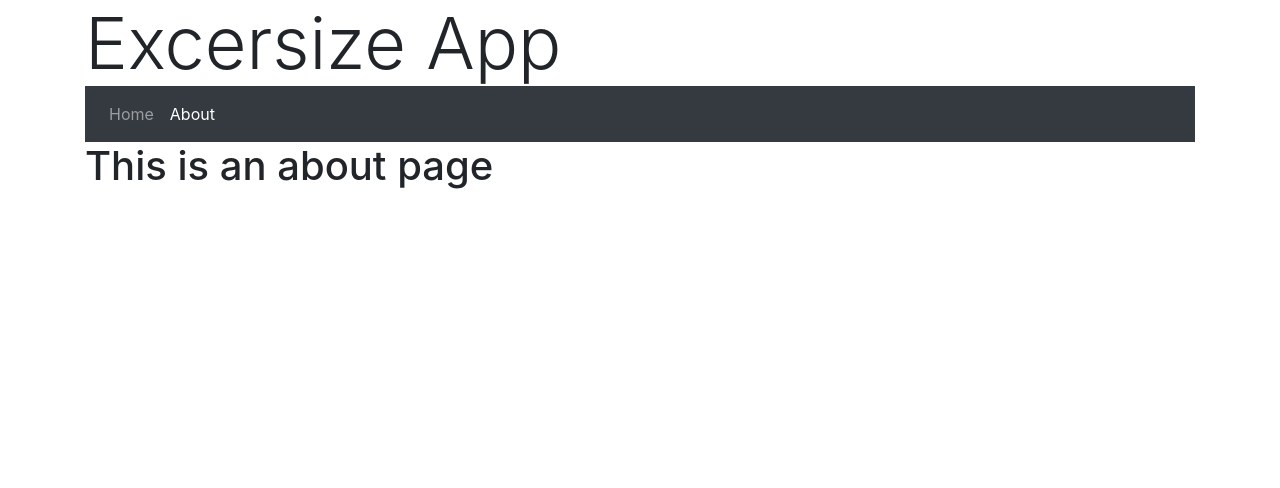
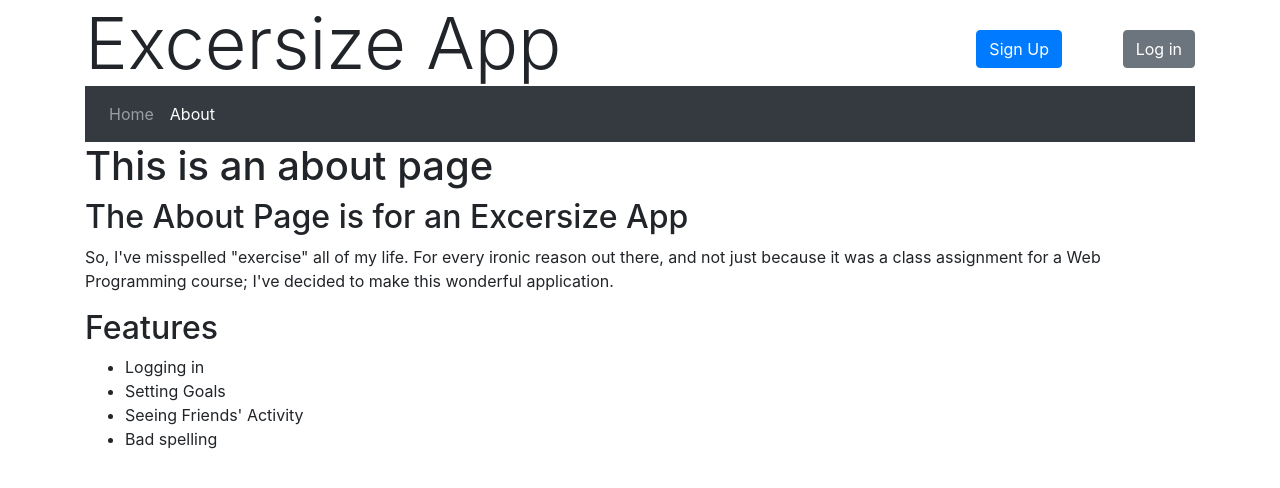
Before and after one commit to dandalton1/excersize-app, a Vue app: page /about in a window 1280 px wide. Shown: the top 488 px of the page. Built offline with nearby package versions, Linux system fonts and the light colour scheme.

Commit message:
began with login/sign up functionality
Signed-off-by: Danny Dalton <daltond2@hawkmail.newpaltz.edu>

```diff
--- a/babel.config.js
+++ b/babel.config.js
@@ -2,4 +2,4 @@ module.exports = {
   presets: [
     '@vue/app'
   ]
-}
+};
--- a/package.json
+++ b/package.json
@@ -39,7 +39,8 @@
     "rules": {},
     "parserOptions": {
       "parser": "babel-eslint"
-    }
+    },
+    "esversion": 6
   },
   "postcss": {
     "plugins": {
--- a/src/App.vue
+++ b/src/App.vue
@@ -1,20 +1,62 @@
 <template>
   <div id="app" class="container">
-    <div class="display-3">
-      Excersize App
+    <div class="row display-3">
+      <div class="col">
+        Excersize App
+      </div>
+      <div class="col" style="text-align: right;">
+        <span v-if="username === null">
+          <div class="btn btn-primary" @click.prevent="login">
+            Sign Up
+          </div>
+          &nbsp;
+          <div class="btn btn-secondary" @click.prevent="login">
+            Log in
+          </div>
+        </span>
+        <span v-else>Welcome back, ${name}!</span>
+      </div>
     </div>
     <Nav />
+    <div id="alert-pane"></div>
     <router-view />
   </div>
 </template>
 
 <script>
-import Nav from "@/components/Nav"
+import Nav from "@/components/Nav";
+import * as api from "@/services/api_access";
 
 export default {
   name: "app",
+  data: function () {
+    return {
+      readableName: ""
+    }
+  },
   components: {
     Nav: Nav
+  },
+  methods: {
+    bringUpPane() {
+
+    },
+    login() {
+      api.login().then(function(result) {
+        if (result === "true") {
+          document.getElementById("alert-pane").className = "alert alert-success";
+          document.getElementById("alert-pane").innerText = "Login suceeded!";
+        } else {
+          document.getElementById("alert-pane").className = "alert alert-danger";
+          document.getElementById("alert-pane").innerText = "Login failed!";
+        }
+      });
+    }
+  },
+  computed: {
+    username() {
+      return api.username;
+    }
   }
 }
 </script>
--- a/src/services/api_access.js
+++ b/src/services/api_access.js
@@ -0,0 +1,40 @@
+export let username = null;
+const api_root = `http://localhost:80`;
+
+export function login(username, password) {
+    return myFetch(`${api_root}/login`, {
+        name: username,
+        password: password
+    }).then(x => {
+        if (x === "true") {
+            this.username = username;
+        }
+    });
+}
+
+function myFetch(url = ``, data = null, method = null) {
+    let options = {
+      cache: "no-cache", // *default, no-cache, reload, force-cache, only-if-cached
+      credentials: "same-origin", // include, same-origin, *omit
+      headers: {
+        username: username
+      }
+    };
+    if (data) {
+      options = {
+        ...options,
+        method: "POST", // *GET, POST, PUT, DELETE, etc.
+        headers: {
+          ...options.headers,
+          "Content-Type": "application/json; charset=utf-8"
+        },
+        body: JSON.stringify(data) // body data type must match "Content-Type" header
+      };
+    }
+    if (method) {
+        options.method = method;
+    }
+    return fetch(url, options).then(response => {
+      return response.json();
+    }); // parses response to JSON
+  }
--- a/src/views/About.vue
+++ b/src/views/About.vue
@@ -1,5 +1,15 @@
 <template>
   <div class="about">
     <h1>This is an about page</h1>
+    <h2>The About Page is for an Excersize App</h2>
+    <p>So, I've misspelled "exercise" all of my life. For every ironic reason out there, and not just because it was a class assignment for a Web Programming course;
+      I've decided to make this wonderful application.</p>
+    <h2>Features</h2>
+    <ul>
+      <li>Logging in</li>
+      <li>Setting Goals</li>
+      <li>Seeing Friends' Activity</li>
+      <li>Bad spelling</li>
+    </ul>
   </div>
 </template>
```
Also changed, not shown: src/router.js (+5 -5 lines), 1 other file (tests, documents, lock files or other folders).
